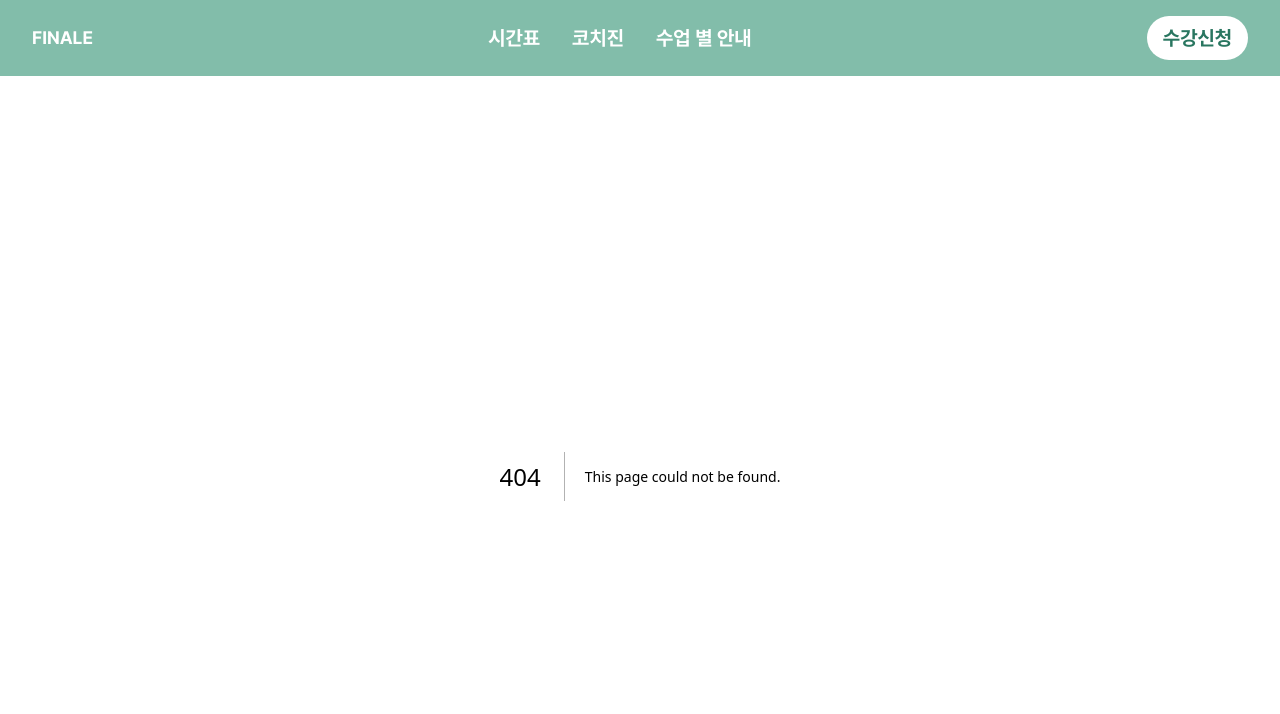
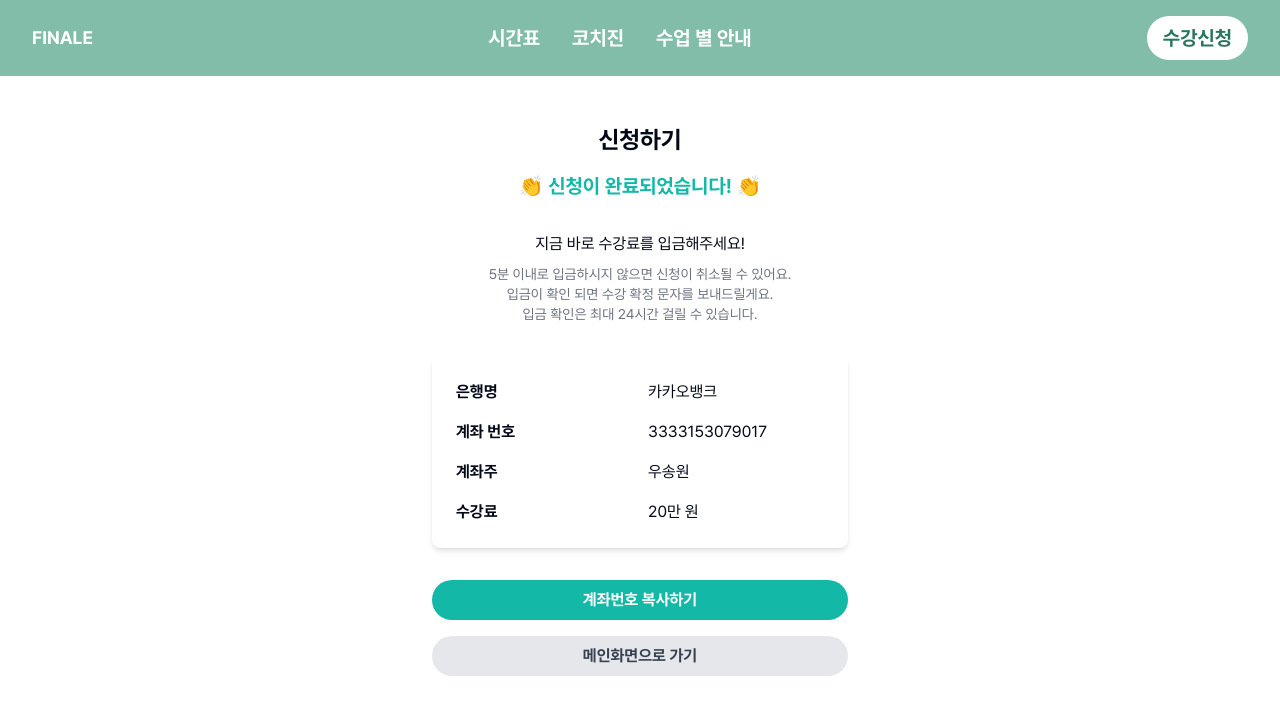
Before and after one commit to eunddodi/Finale-web, a Next.js app: page /lessons/apply/confirmed in a window 1280 px wide. Before the commit this address had no page. Shown: the top 714 px of the page. Built offline with nearby package versions, Linux system fonts and the light colour scheme.

Commit message:
:sparkles: 레슨 신청 완료 페이지

```diff
--- a/src/app/lessons/apply/confirm/page.tsx
+++ /dev/null
@@ -1,20 +0,0 @@
-import { API_ENDPOINT } from "@/constants";
-import { apiRequest } from "@/util";
-
-async function getLessonDetail(id: string) {
-  try {
-    return apiRequest(`${API_ENDPOINT}/api/lesson/${id}`)
-  } catch (e) {
-    alert(e)
-  }
-}
-
-export default async function ConfirmPage() {
-  getLessonDetail('6') // 쿠키 통한 인증의 작동 여부를 확인하기 위한 API 호출
-
-  return (
-    <div>
-      <h1>수강 신청 확인</h1>
-    </div>
-  );
-}
--- /dev/null
+++ b/src/app/lessons/apply/confirmed/page.tsx
@@ -0,0 +1,77 @@
+'use client'
+
+import { useState } from 'react';
+import { useRouter } from 'next/navigation';
+
+export default function PaymentConfirmationPage() {
+  const router = useRouter();
+  const [isCopied, setIsCopied] = useState(false);
+
+  const paymentInfo = {
+    bankName: '카카오뱅크',
+    accountNumber: '3333153079017',
+    accountHolder: '우송원',
+    amount: '20만 원'
+  };
+
+  const copyAccountNumber = async () => {
+    try {
+      await navigator.clipboard.writeText(paymentInfo.accountNumber);
+      setIsCopied(true);
+      setTimeout(() => setIsCopied(false), 2000);
+    } catch (err) {
+      console.error('Failed to copy: ', err);
+    }
+  };
+
+  const goToMainPage = () => {
+    router.push('/'); // Adjust this route as needed
+  };
+
+  return (
+    <div className="max-w-md mx-auto p-4">
+      <header className="text-center my-8">
+        <h2 className="text-2xl font-bold mt-8">신청하기</h2>
+        <p className="text-xl font-bold text-teal-500 mt-4">
+          👏 신청이 완료되었습니다! 👏
+        </p>
+      </header>
+
+      <div className="text-center mb-8">
+        <p>지금 바로 수강료를 입금해주세요!</p>
+        <p className="text-sm text-gray-500 mt-2">
+          5분 이내로 입금하시지 않으면 신청이 취소될 수 있어요.<br />
+          입금이 확인 되면 수강 확정 문자를 보내드릴게요.<br />
+          입금 확인은 최대 24시간 걸릴 수 있습니다.
+        </p>
+      </div>
+
+      <div className="bg-white p-6 rounded-lg shadow-md mb-8">
+        <div className="grid grid-cols-2 gap-4">
+          <div className="font-bold">은행명</div>
+          <div>{paymentInfo.bankName}</div>
+          <div className="font-bold">계좌 번호</div>
+          <div>{paymentInfo.accountNumber}</div>
+          <div className="font-bold">계좌주</div>
+          <div>{paymentInfo.accountHolder}</div>
+          <div className="font-bold">수강료</div>
+          <div>{paymentInfo.amount}</div>
+        </div>
+      </div>
+
+      <button
+        onClick={copyAccountNumber}
+        className="w-full bg-teal-500 text-white font-bold py-2 px-4 rounded-full hover:bg-teal-600 transition duration-300 mb-4"
+      >
+        {isCopied ? '복사됨!' : '계좌번호 복사하기'}
+      </button>
+
+      <button
+        onClick={goToMainPage}
+        className="w-full bg-gray-200 text-gray-700 font-bold py-2 px-4 rounded-full hover:bg-gray-300 transition duration-300"
+      >
+        메인화면으로 가기
+      </button>
+    </div>
+  );
+}
```
